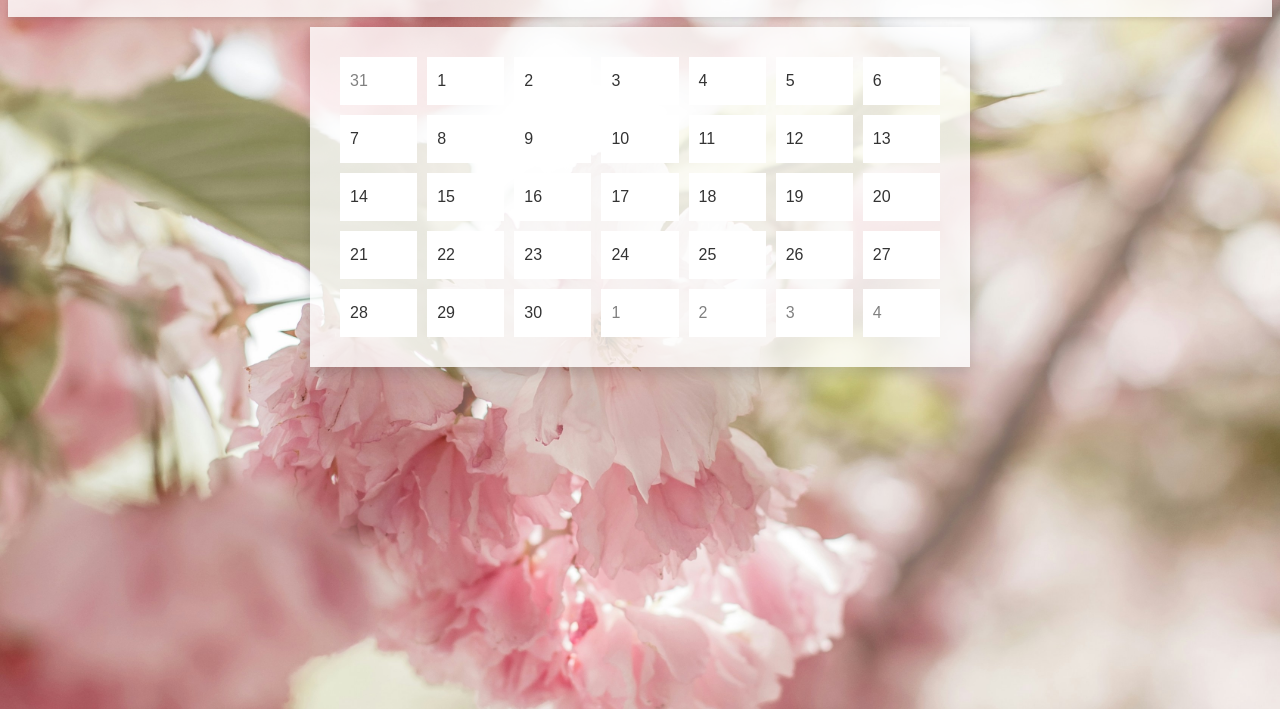
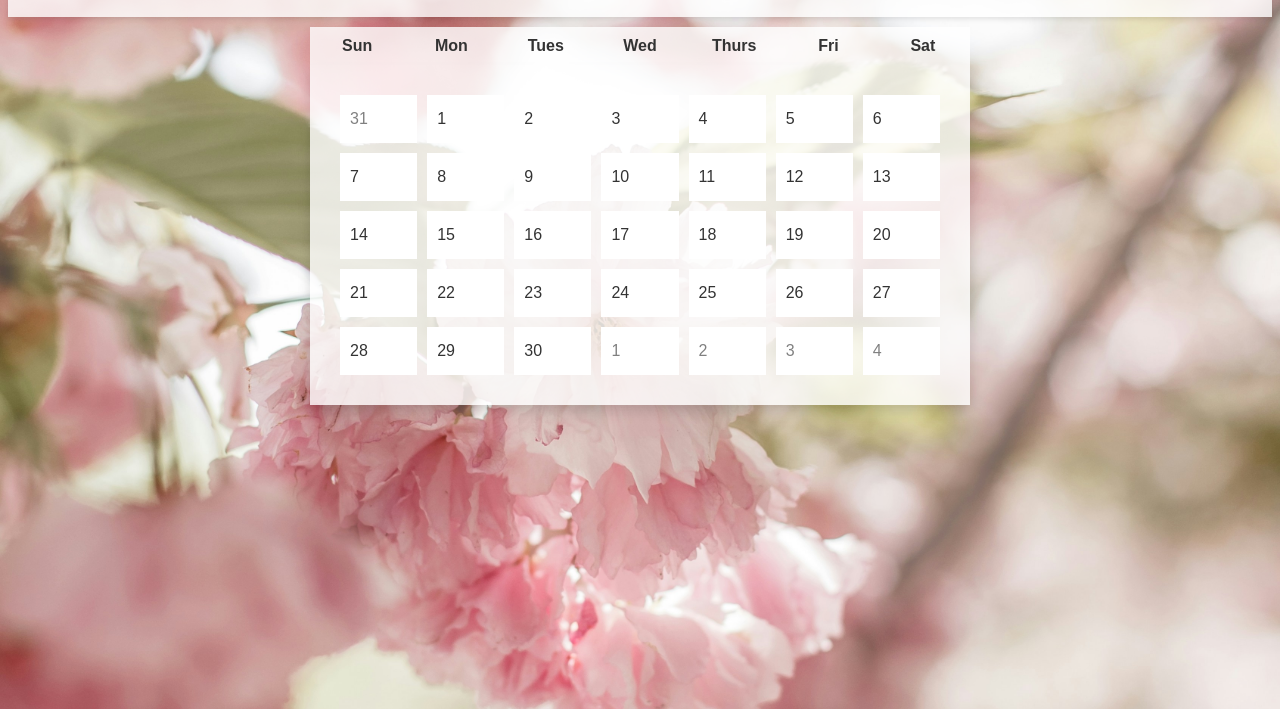
Before and after one commit to cse110-sp24-group2/warmup-exercise, a plain HTML site: page calendar.html in a window 1280 px wide. Shown: the part 91-800 px from the top of the page. Drawn offline with Linux system fonts and the light colour scheme.

Commit message:
Add days of week and organize images

```diff
--- a/calendar-script.js
+++ b/calendar-script.js
@@ -6,10 +6,10 @@ document.addEventListener('DOMContentLoaded', function() {
     let currentYear = currentDate.getFullYear();
 
     const monthBackgrounds = [
-        "url('january.jpg')", "url('february.jpg')", "url('marchh.jpg')",
-        "url('april.jpg')", "url('may.jpg')", "url('june.jpg')",
-        "url('july.jpg')", "url('august.jpg')", "url('september.jpg')",
-        "url('october.jpg')", "url('november.jpg')", "url('december.jpg')"
+        "url('images/january.jpg')", "url('images/february.jpg')", "url('images/marchh.jpg')",
+        "url('images/april.jpg')", "url('images/may.jpg')", "url('images/june.jpg')",
+        "url('images/july.jpg')", "url('images/august.jpg')", "url('images/september.jpg')",
+        "url('images/october.jpg')", "url('images/november.jpg')", "url('images/december.jpg')"
     ];
 
     const monthNames = ["January", "February", "March", "April", "May", "June",
--- a/calendar-styles.css
+++ b/calendar-styles.css
@@ -45,6 +45,23 @@ body {
     box-shadow: 0 4px 5px rgba(0,0,0,0.1);
 }
 
+.day-names {
+    display: grid;
+    grid-template-columns: repeat(7, 1fr);
+    padding: 0px;
+    width: 95%;
+    max-width: 660px;
+    margin: auto;
+}
+
+.day-name {
+    text-align: center;
+    padding: 10px;
+    background-color: rgba(255, 255, 255, 0.8);
+    font-weight: bold;
+    border: none;
+}
+
 .day.spring {
     color: #ff69b4;
 }
--- a/calendar.html
+++ b/calendar.html
@@ -11,6 +11,15 @@
         <h1 id="current-month"></h1>
         <button id="next-month">Next →</button>
     </div>
+    <div id="day-names" class="day-names">
+        <div class="day-name">Sun</div>
+        <div class="day-name">Mon</div>
+        <div class="day-name">Tues</div>
+        <div class="day-name">Wed</div>
+        <div class="day-name">Thurs</div>
+        <div class="day-name">Fri</div>
+        <div class="day-name">Sat</div>
+    </div>
     <div id="calendar"></div>
 
     <script src="calendar-script.js"></script>
```
Also changed, not shown: images/april.jpg (renamed from april.jpg), images/february.jpg (renamed from february.jpg), images/january.jpg (renamed from january.jpg), images/june.jpg (renamed from june.jpg), images/march.jpg (renamed from march.jpg), images/marchh.jpg (renamed from marchh.jpg), images/may.jpg (renamed from may.jpg), images/november.jpg (added), images/october.jpg (renamed from october.jpg), 3 other files.
